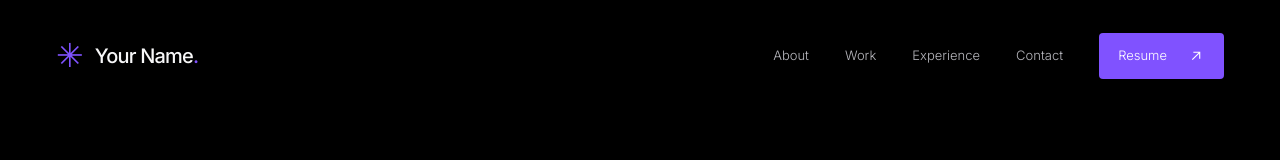
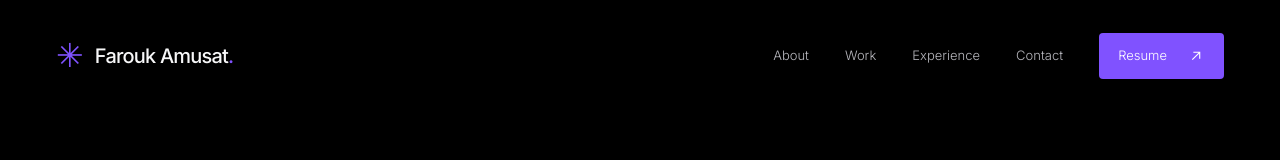
Before and after one commit to Folariin/portfolio, a Next.js app: page / in a window 1280 px wide. Shown: the top 160 px of the page. Built offline with nearby package versions, Linux system fonts and the light colour scheme.

Commit message:
Replace sample portfolio content with Farouk's background

```diff
--- a/src/data/profile.ts
+++ b/src/data/profile.ts
@@ -1,15 +1,15 @@
 export const profile = {
-  name: "Your Name",
-  email: "hello@example.com",
-  github: "https://github.com/your-username",
-  linkedin: "https://www.linkedin.com/in/your-username",
-  // Set to '/resume.pdf' after adding your PDF to public/.
+  name: "Farouk Amusat",
+  email: "",
+  github: "https://github.com/Folariin",
+  linkedin: "",
   resume: null as string | null,
 };
 export const skills = [
-  { category: "Backend", items: "Java · Spring Boot · REST APIs" },
-  { category: "Frontend", items: "React · Next.js · Tailwind CSS" },
-  { category: "Databases", items: "PostgreSQL · MySQL · Redis" },
-  { category: "Testing", items: "JUnit · Mockito · Playwright" },
-  { category: "DevOps / Tools", items: "Git · Docker · GitHub Actions" },
+  { category: "Languages", items: "Java · Python · TypeScript · SQL" },
+  { category: "Backend", items: "Spring Boot · REST APIs" },
+  { category: "Frontend", items: "React · Next.js" },
+  { category: "Databases", items: "PostgreSQL" },
+  { category: "Tools", items: "Git · GitHub · Docker" },
+  { category: "Research", items: "Human-computer interaction · Teleoperation · User studies" },
 ];
```
